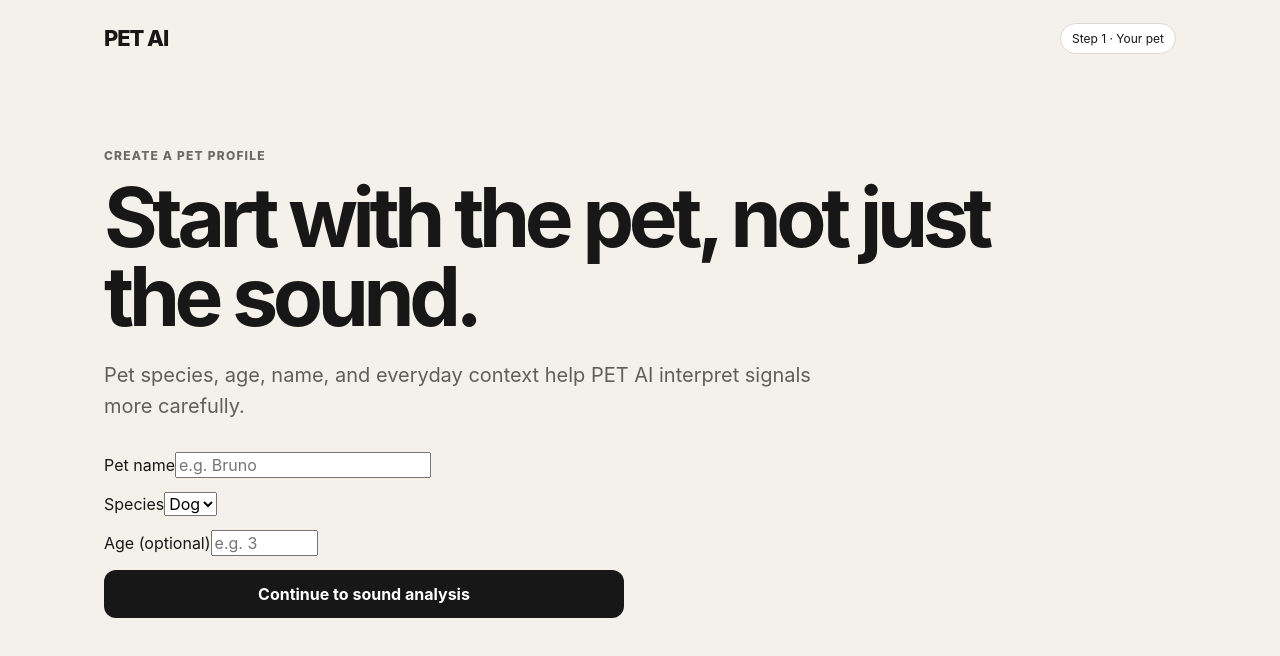
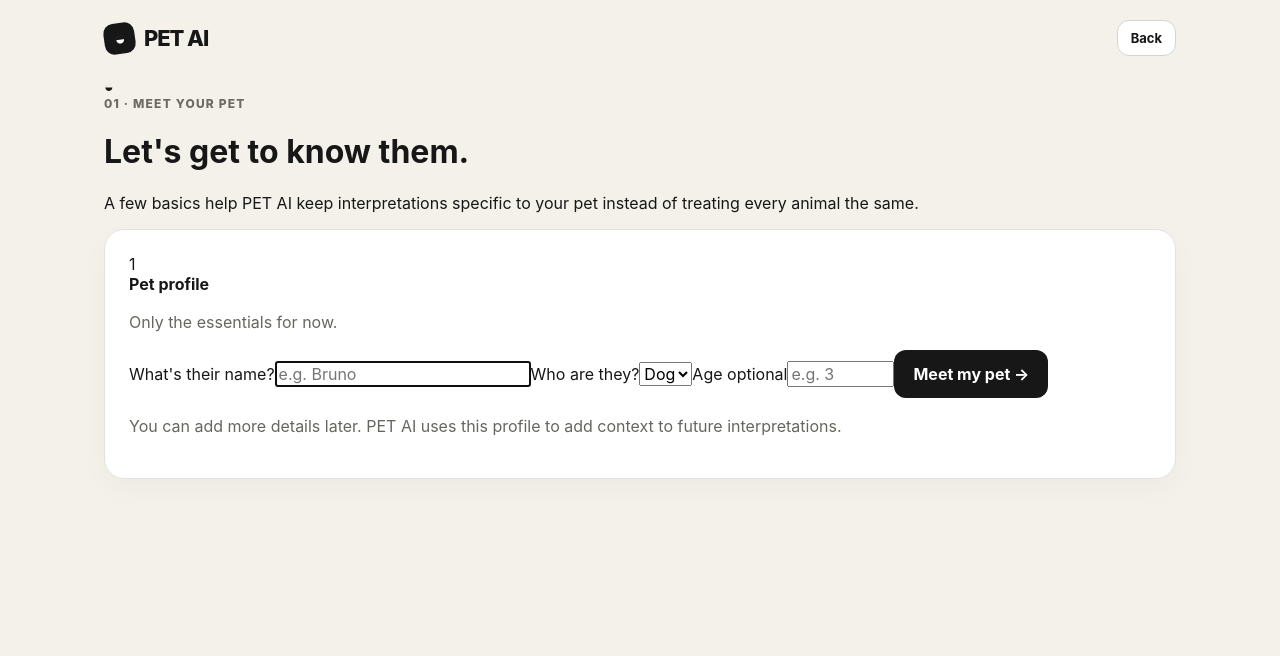
Before and after one commit to spunkytechai/pet-ai, a Next.js app: page /pet/new in a window 1280 px wide. Shown: the top 656 px of the page. Built offline with nearby package versions, Linux system fonts and the light colour scheme.

Commit message:
Redesign PET AI pet onboarding experience

```diff
--- a/app/pet/new/page.tsx
+++ b/app/pet/new/page.tsx
@@ -1,5 +1,6 @@
 'use client'
 
+import Link from 'next/link'
 import { FormEvent, useState } from 'react'
 
 export default function NewPetPage() {
@@ -11,14 +12,30 @@ export default function NewPetPage() {
 
   async function submit(event: FormEvent) {
     event.preventDefault()
-    setBusy(true)
-    setError('')
+    setBusy(true); setError('')
     const response = await fetch('/api/pets', { method: 'POST', headers: { 'content-type': 'application/json' }, body: JSON.stringify({ name, species, age }) })
     const data = await response.json().catch(() => ({}))
-    if (!response.ok) setError(data.error || 'Could not create pet profile.')
-    else window.location.href = `/analyze?pet=${encodeURIComponent(data.pet.id)}`
-    setBusy(false)
+    if (!response.ok) { setError(data.error || 'Could not create pet profile.'); setBusy(false); return }
+    window.location.href = `/analyze?pet=${encodeURIComponent(data.pet.id)}`
   }
 
-  return <main><div className="container"><header className="nav"><div className="brand">PET AI</div><div className="badge">Step 1 · Your pet</div></header><section className="hero"><div className="eyebrow">Create a pet profile</div><h1>Start with the pet, not just the sound.</h1><p>Pet species, age, name, and everyday context help PET AI interpret signals more carefully.</p><form onSubmit={submit} style={{maxWidth:520,display:'grid',gap:14,marginTop:30}}><label>Pet name<input required value={name} onChange={(e) => setName(e.target.value)} placeholder="e.g. Bruno" /></label><label>Species<select value={species} onChange={(e) => setSpecies(e.target.value)}><option value="dog">Dog</option><option value="cat">Cat</option></select></label><label>Age (optional)<input type="number" min="0" max="50" step="0.1" value={age} onChange={(e) => setAge(e.target.value)} placeholder="e.g. 3" /></label>{error && <p className="safety">{error}</p>}<button className="primary" disabled={busy}>{busy ? 'Creating…' : 'Continue to sound analysis'}</button></form></section></div></main>
+  return (
+    <main className="app-page">
+      <div className="container narrow-container">
+        <header className="nav app-nav"><Link href="/" className="brand brand-lockup"><span className="brand-mark" aria-hidden="true">◒</span><span>PET AI</span></Link><Link className="secondary small" href="/analyze">Back</Link></header>
+        <div className="pet-onboarding">
+          <div className="onboarding-visual"><div className="pet-orbit"><span className="orbit-dot" /><div className="pet-symbol">◒</div></div><div className="eyebrow">01 · Meet your pet</div><h1>Let's get to know them.</h1><p>A few basics help PET AI keep interpretations specific to your pet instead of treating every animal the same.</p></div>
+          <form className="pet-form card" onSubmit={submit}>
+            <div className="form-heading"><span className="form-step">1</span><div><strong>Pet profile</strong><p>Only the essentials for now.</p></div></div>
+            <label>What's their name?<input required value={name} onChange={(e) => setName(e.target.value)} placeholder="e.g. Bruno" autoFocus /></label>
+            <label>Who are they?<select value={species} onChange={(e) => setSpecies(e.target.value)}><option value="dog">Dog</option><option value="cat">Cat</option></select></label>
+            <label>Age <span className="optional">optional</span><input type="number" min="0" max="50" step="0.1" value={age} onChange={(e) => setAge(e.target.value)} placeholder="e.g. 3" /></label>
+            {error && <p className="safety">{error}</p>}
+            <button className="primary" disabled={busy}>{busy ? 'Creating profile…' : 'Meet my pet →'}</button>
+            <p className="form-footnote">You can add more details later. PET AI uses this profile to add context to future interpretations.</p>
+          </form>
+        </div>
+      </div>
+    </main>
+  )
 }
```
